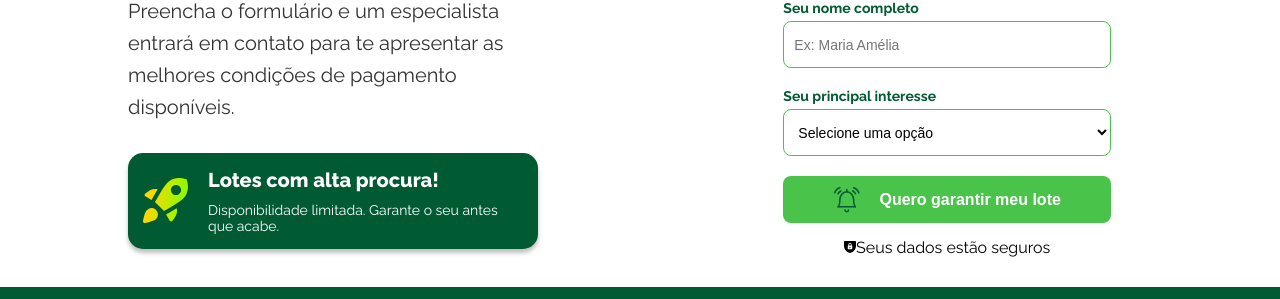
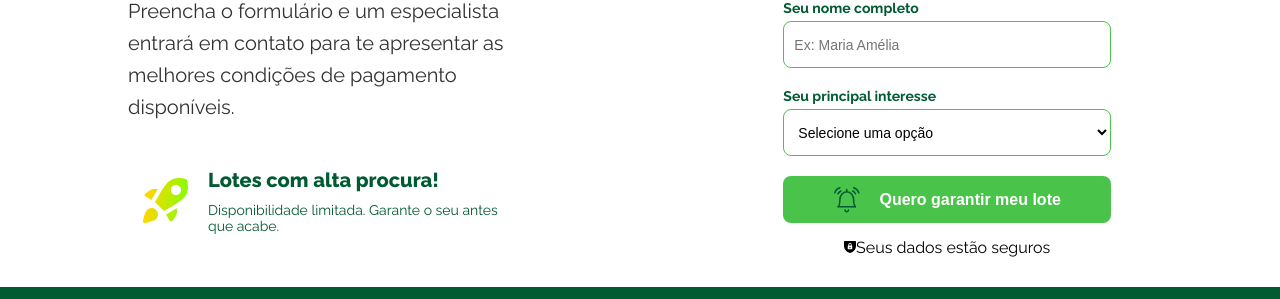
Before and after one commit to douglasnou/lancamento-CIDADE-ECO, a React (Vite) app: page / in a window 1280 px wide. Shown: the part 3944-4243 px from the top of the page. Built offline with nearby package versions, Linux system fonts and the light colour scheme; a web font is replaced by a local one.

Commit message:
detalhes

```diff
--- a/src/Lote/style.module.scss
+++ b/src/Lote/style.module.scss
@@ -42,9 +42,9 @@
                 justify-content: center;
                 gap: 20px;
                 border-radius: 15px;
-                box-shadow: 0px 4px 4px 0px #00000040;
-                background: var(--green-background);
-                color: #ffffff;
+                //box-shadow: 0px 4px 4px 0px #00000040;
+                //background: var(--green-background);
+                color: var(--green-background);
 
                 .rocketText{
                     display: flex;
```
